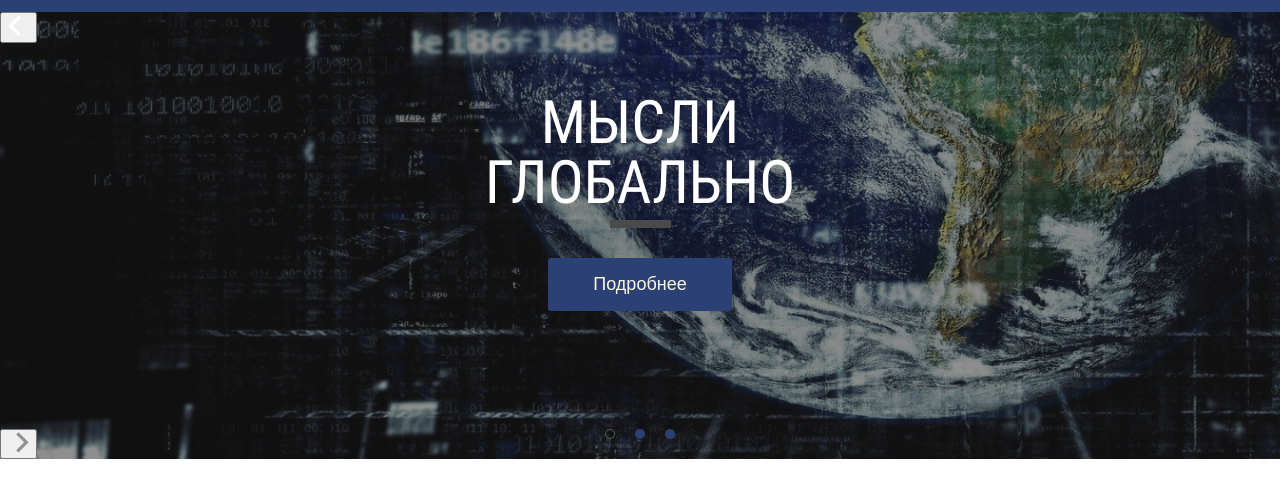
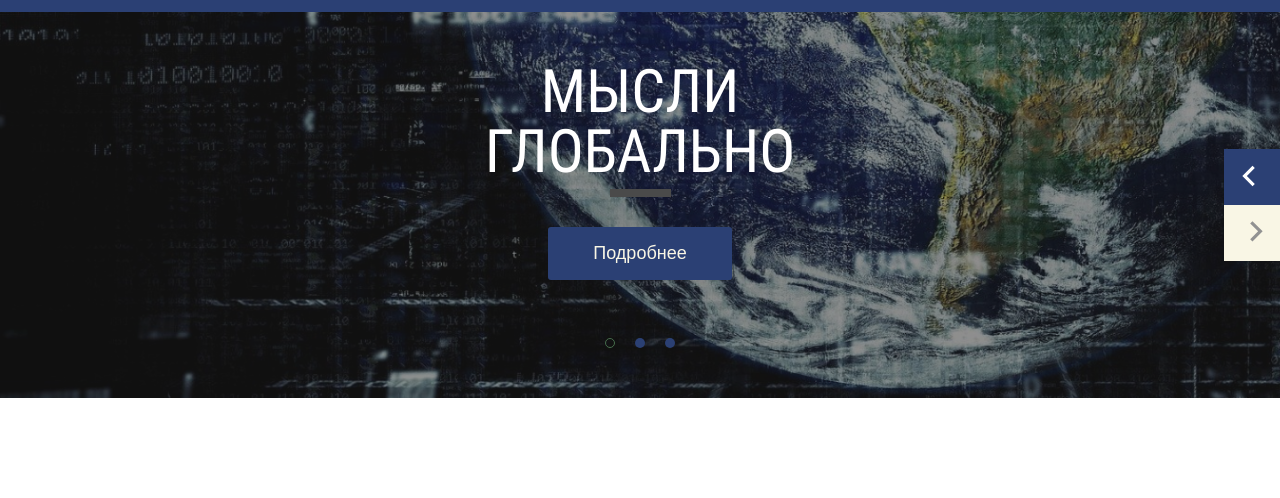
Before and after one commit to EPShepelev/mobile-first_project, a website: page app/index.html in a window 1280 px wide. Shown: the part 88-586 px from the top of the page. Drawn offline with nearby package versions, Linux system fonts and the light colour scheme.

Commit message:
created style for slider arrows

```diff
--- a/app/scss/tablet-640.scss
+++ b/app/scss/tablet-640.scss
@@ -37,5 +37,25 @@
       border-radius: 3px;
       border: none;
     }
+    .slick-dots {
+      bottom: 50px;
+    }
+    .slick-arrow {
+      width: 56px;
+      height: 56px;
+      border: none;
+      position: absolute;
+      right: 0;
+      // standart fix for buttons click normaly //
+      z-index: 5;
+    }
+    .slick-prev {
+      background-color: $accent;
+      top: calc(50% - 56px);
+    }
+    .slick-next {
+      background-color: $bg-color;
+      bottom: calc(50% - 56px);
+    }
   }
 }
```
Also changed, not shown: app/css/style.min.css.
